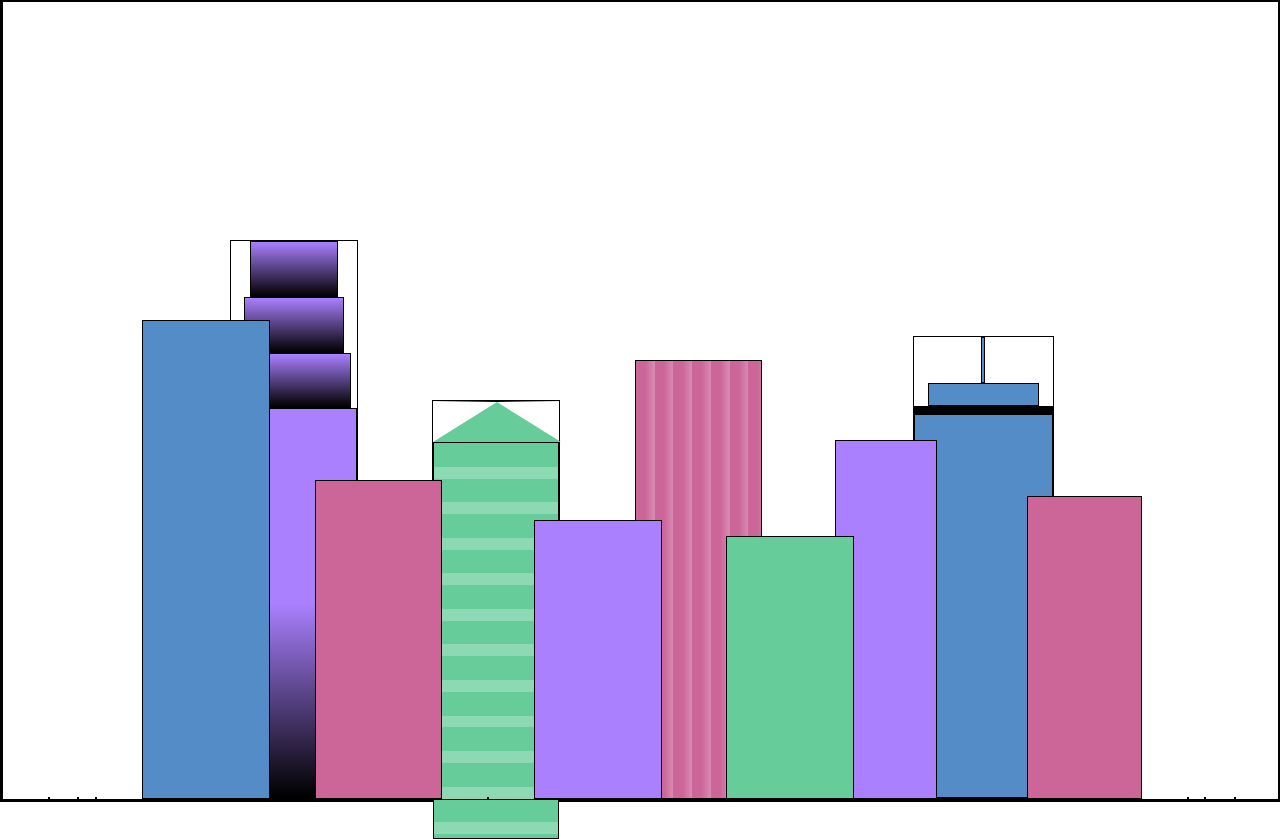
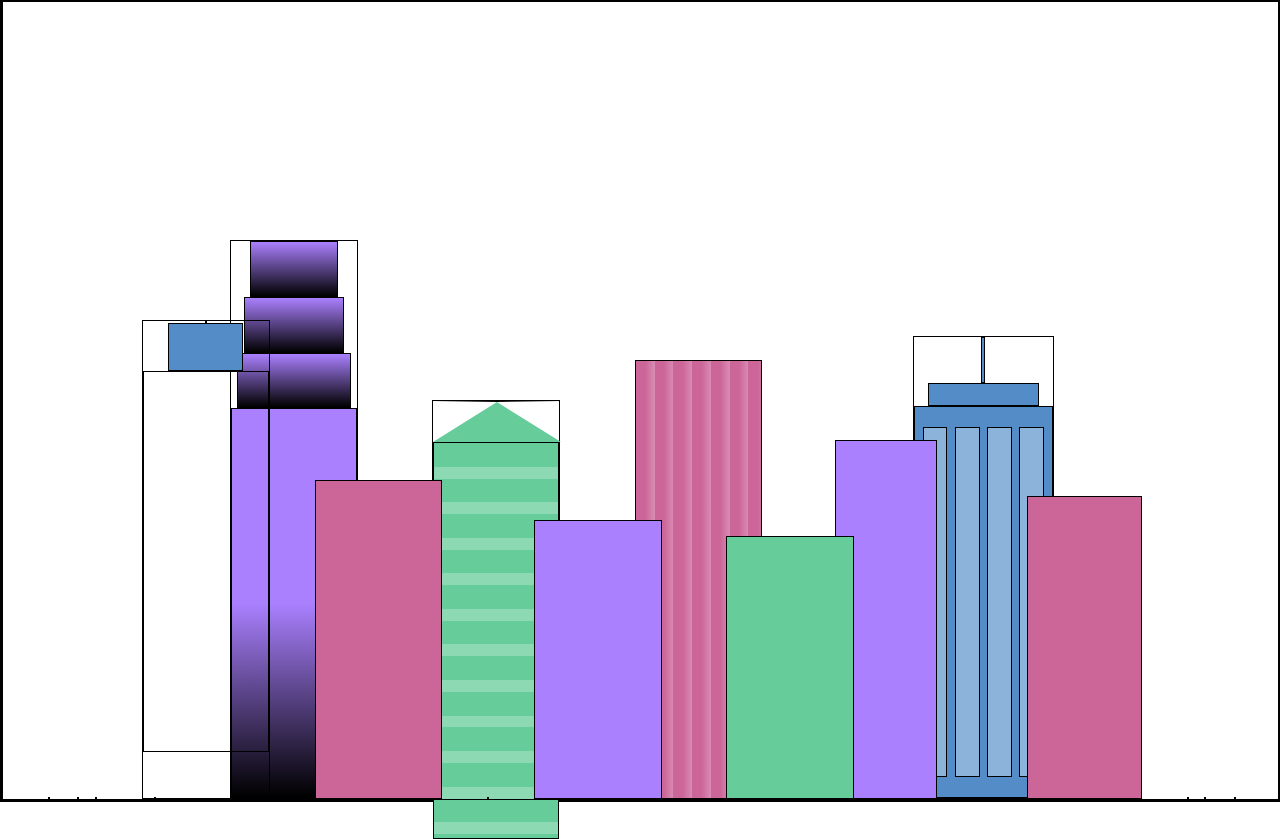
Before and after one commit to red2922/Old-GitHub-Pages, a plain HTML site: page FreeCodeCamp/ResponsiveWebDev/skyline.html in a window 1280 px wide. Drawn offline with Linux system fonts and the light colour scheme.

Commit message:
Did more changes to skyline

```diff
--- a/FreeCodeCamp/ResponsiveWebDev/skyline.html
+++ b/FreeCodeCamp/ResponsiveWebDev/skyline.html
@@ -27,7 +27,7 @@
       <div class="bb4 building-wrap">
         <div class="bb4a"></div>
         <div class="bb4b"></div>
-        <div class="bb4c">
+        <div class="bb4c window-wrap">
           <div class="bb4-window"></div>
           <div class="bb4-window"></div>
           <div class="bb4-window"></div>
@@ -40,7 +40,11 @@
     <div class="foreground-buildings">
       <div></div>
       <div></div>
-      <div class="fb1"></div>
+      <div class="fb1 building-wrap">
+        <div class="fb1a"></div>
+        <div class="fb1b"></div>
+        <div class="fb1c"></div>
+      </div>
       <div class="fb2"></div>
       <div></div>
       <div class="fb3"></div>
--- a/FreeCodeCamp/ResponsiveWebDev/styles/skyline.css
+++ b/FreeCodeCamp/ResponsiveWebDev/styles/skyline.css
@@ -36,6 +36,12 @@ body {
   display: flex;
   flex-direction: column;
   align-items: center;
+}
+
+.window-wrap {
+  display: flex;
+  align-items: center;
+  justify-content: space-evenly;
 }
 
 /*First group of buildings*/
@@ -111,6 +117,12 @@ body {
   height: 58%;
 }
 
+.bb4-window {
+  width: 18%;
+  height: 90%;
+  background-color: var(--window-color4);
+}
+
 .bb4a {
   width: 3%;
   height: 10%;
@@ -134,7 +146,17 @@ body {
 .fb1 {
   width: 10%;
   height: 60%;
+}
+
+.fb1b {
+  width: 60%;
+  height: 10%;
   background-color: var(--building-color4);
+}
+
+.fb1c {
+  width: 100%;
+  height: 80%;
 }
 
 .fb2 {
```
